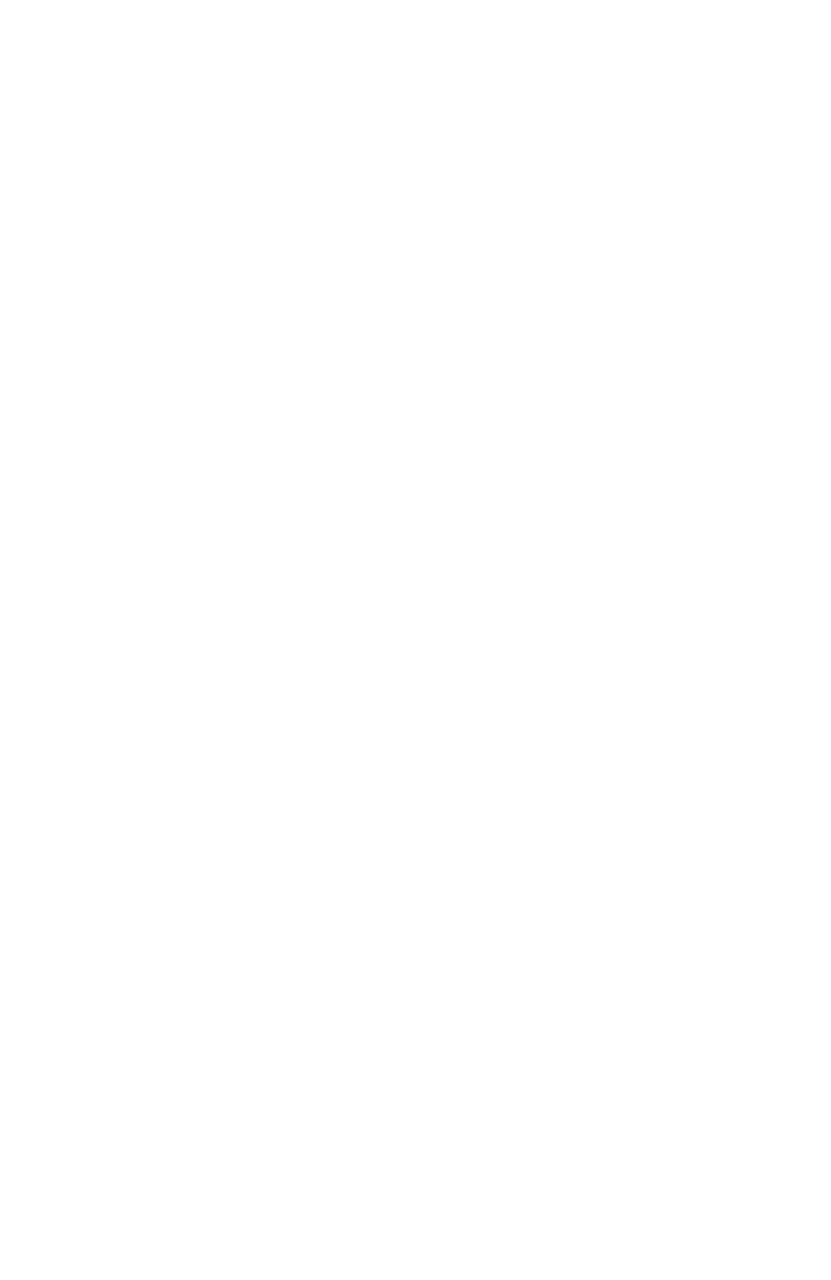
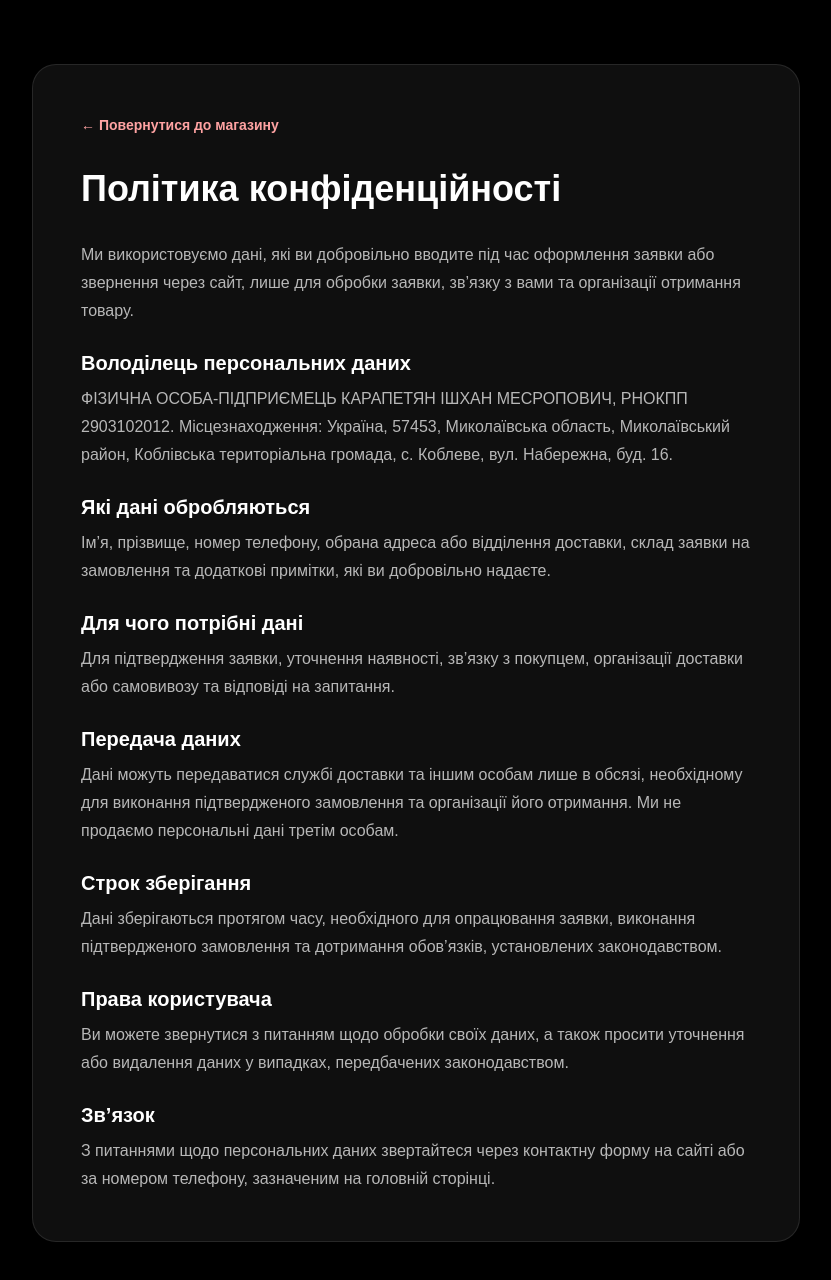
Before and after one commit to dankarapetian/koblivski-vyna, a Next.js app: page /privacy in a window 1280 px wide. Before the commit this address had no page. Shown: the top 1280 px of the page, without its empty margins (224-1055 px from the left). Before the commit the page ends 800 px from the top, so only its background shows below. Built offline with nearby package versions, Linux system fonts and the light colour scheme.

Commit message:
Restore privacy page without redirect

```diff
--- a/app/privacy/page.tsx
+++ b/app/privacy/page.tsx
@@ -1,5 +1,60 @@
-import { permanentRedirect } from "next/navigation";
+import type { Metadata } from "next";
+import Link from "next/link";
+
+export const metadata: Metadata = {
+  title: "Політика конфіденційності | Коблевські вина",
+  description: "Політика конфіденційності сайту Коблевські вина.",
+  alternates: {
+    canonical: "/privacy",
+  },
+  robots: {
+    index: false,
+    follow: true,
+    googleBot: {
+      index: false,
+      follow: true,
+    },
+  },
+};
 
 export default function PrivacyPage() {
-  permanentRedirect("/");
+  return (
+    <main className="min-h-screen bg-black px-6 py-16 text-white">
+      <article className="mx-auto max-w-3xl rounded-3xl border border-white/10 bg-white/[0.06] p-7 md:p-12">
+        <Link href="/" className="text-sm font-bold text-red-300 hover:text-red-200">← Повернутися до магазину</Link>
+        <h1 className="mt-8 text-4xl font-black">Політика конфіденційності</h1>
+        <div className="mt-8 space-y-6 leading-7 text-white/70">
+          <p>Ми використовуємо дані, які ви добровільно вводите під час оформлення заявки або звернення через сайт, лише для обробки заявки, зв’язку з вами та організації отримання товару.</p>
+          <section>
+            <h2 className="text-xl font-bold text-white">Володілець персональних даних</h2>
+            <p className="mt-2">ФІЗИЧНА ОСОБА-ПІДПРИЄМЕЦЬ КАРАПЕТЯН ІШХАН МЕСРОПОВИЧ, РНОКПП 2903102012. Місцезнаходження: Україна, 57453, Миколаївська область, Миколаївський район, Коблівська територіальна громада, с. Коблеве, вул. Набережна, буд. 16.</p>
+          </section>
+          <section>
+            <h2 className="text-xl font-bold text-white">Які дані обробляються</h2>
+            <p className="mt-2">Ім’я, прізвище, номер телефону, обрана адреса або відділення доставки, склад заявки на замовлення та додаткові примітки, які ви добровільно надаєте.</p>
+          </section>
+          <section>
+            <h2 className="text-xl font-bold text-white">Для чого потрібні дані</h2>
+            <p className="mt-2">Для підтвердження заявки, уточнення наявності, зв’язку з покупцем, організації доставки або самовивозу та відповіді на запитання.</p>
+          </section>
+          <section>
+            <h2 className="text-xl font-bold text-white">Передача даних</h2>
+            <p className="mt-2">Дані можуть передаватися службі доставки та іншим особам лише в обсязі, необхідному для виконання підтвердженого замовлення та організації його отримання. Ми не продаємо персональні дані третім особам.</p>
+          </section>
+          <section>
+            <h2 className="text-xl font-bold text-white">Строк зберігання</h2>
+            <p className="mt-2">Дані зберігаються протягом часу, необхідного для опрацювання заявки, виконання підтвердженого замовлення та дотримання обов’язків, установлених законодавством.</p>
+          </section>
+          <section>
+            <h2 className="text-xl font-bold text-white">Права користувача</h2>
+            <p className="mt-2">Ви можете звернутися з питанням щодо обробки своїх даних, а також просити уточнення або видалення даних у випадках, передбачених законодавством.</p>
+          </section>
+          <section>
+            <h2 className="text-xl font-bold text-white">Зв’язок</h2>
+            <p className="mt-2">З питаннями щодо персональних даних звертайтеся через контактну форму на сайті або за номером телефону, зазначеним на головній сторінці.</p>
+          </section>
+        </div>
+      </article>
+    </main>
+  );
 }
```
